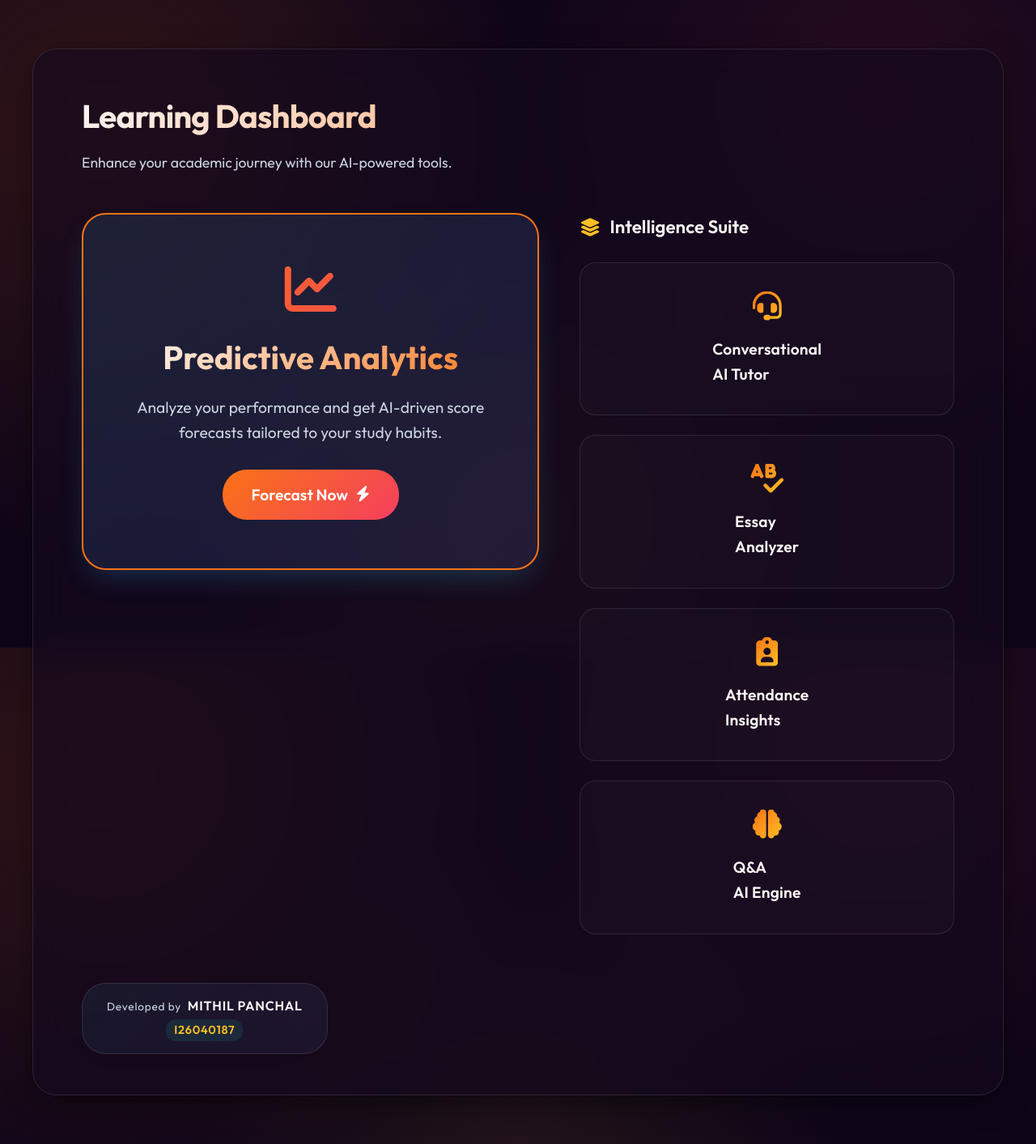
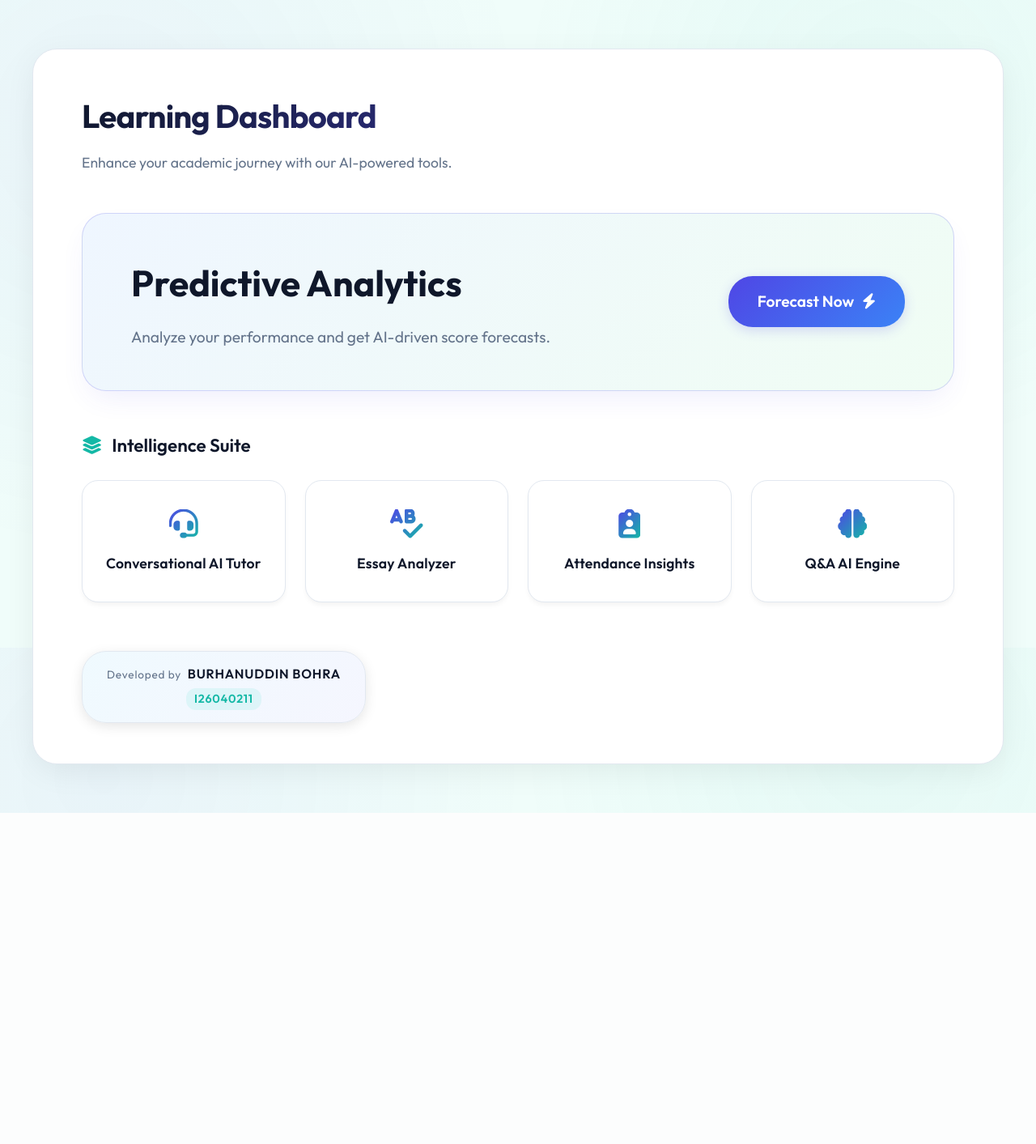
Before and after one commit to MORYASSHAN/REPO_freelance, a Flask app: page / in a window 1280 px wide. Shown: the whole page at 81% size. After the commit the page ends 1004 px from the top, so only its background shows below. Run offline with Flask 3, Linux system fonts and the light colour scheme; parts of the project's set-up code (start-up, migrations or seed data) failed here and were passed over.

Commit message:
style: apply minimalist light mode, wide hero banner, and update developer name/ID

```diff
--- a/Exam-predictor/src/static/style_aaru.css
+++ b/Exam-predictor/src/static/style_aaru.css
@@ -2,18 +2,18 @@
 @import url('https://fonts.googleapis.com/css2?family=Outfit:wght@300;400;500;600;700&display=swap');
 
 :root {
-    --bg-dark: #0f0518;
-    --glass-bg: rgba(20, 10, 30, 0.65);
-    --glass-border: rgba(255, 255, 255, 0.1);
-    --primary-main: #f97316;
-    --primary-glow: rgba(249, 115, 22, 0.4);
-    --accent-purple: #f43f5e;
-    --accent-teal: #fbbf24;
-    --text-high: #fdf6f5;
-    --text-dim: #cbd5e1;
+    --bg-dark: #f0fdfa; /* Soft mint/white background */
+    --glass-bg: #ffffff;
+    --glass-border: #e2e8f0;
+    --primary-main: #4f46e5; /* Deep Indigo */
+    --primary-glow: rgba(79, 70, 229, 0.2);
+    --accent-purple: #3b82f6; /* Soft blue */
+    --accent-teal: #14b8a6; /* Mint/Teal */
+    --text-high: #0f172a; /* Slate 900 */
+    --text-dim: #64748b; /* Slate 500 */
     --radius-xl: 30px;
     --radius-lg: 20px;
-    --shadow-subtle: 0 10px 40px -10px rgba(0, 0, 0, 0.7);
+    --shadow-subtle: 0 10px 40px -5px rgba(0, 0, 0, 0.08); /* Lighter shadow */
     --transition-smooth: all 0.4s cubic-bezier(0.16, 1, 0.3, 1);
 }
 
@@ -27,9 +27,9 @@ body {
     font-family: 'Outfit', sans-serif;
     background-color: var(--bg-dark);
     background-image:
-        radial-gradient(circle at 10% 20%, rgba(249, 115, 22, 0.15) 0%, transparent 40%),
-        radial-gradient(circle at 85% 15%, rgba(244, 63, 94, 0.1) 0%, transparent 35%),
-        radial-gradient(circle at 50% 80%, rgba(251, 191, 36, 0.08) 0%, transparent 45%);
+        radial-gradient(circle at 10% 20%, rgba(79, 70, 229, 0.05) 0%, transparent 40%),
+        radial-gradient(circle at 85% 15%, rgba(20, 184, 166, 0.05) 0%, transparent 35%),
+        radial-gradient(circle at 50% 80%, rgba(59, 130, 246, 0.05) 0%, transparent 45%);
     background-attachment: fixed;
     color: var(--text-high);
     line-height: 1.6;
@@ -48,8 +48,6 @@ body {
     margin: 60px auto;
     padding: 50px 60px;
     background: var(--glass-bg);
-    backdrop-filter: blur(20px);
-    -webkit-backdrop-filter: blur(20px);
     border: 1px solid var(--glass-border);
     border-radius: var(--radius-xl);
     box-shadow: var(--shadow-subtle);
@@ -58,13 +56,8 @@ body {
     z-index: 1;
 }
 
-/* Dashboard Split Grid Layout */
-.dashboard-grid {
-    display: grid;
-    grid-template-columns: 1.1fr 0.9fr;
-    gap: 50px;
-    margin-top: 40px;
-    align-items: flex-start;
+.bottom-section {
+    margin-top: 50px;
 }
 
 h1 {
@@ -85,18 +78,17 @@ p {
     max-width: 600px;
 }
 
-/* Nav Grid */
 .nav-grid {
     display: grid;
-    grid-template-columns: repeat(auto-fit, minmax(280px, 1fr));
+    grid-template-columns: repeat(auto-fit, minmax(220px, 1fr));
     gap: 24px;
 }
 
 .nav-card {
-    background: rgba(255, 255, 255, 0.02);
+    background: #ffffff;
     border: 1px solid var(--glass-border);
     border-radius: var(--radius-lg);
-    padding: 35px;
+    padding: 35px 25px;
     text-decoration: none;
     color: var(--text-high);
     display: flex;
@@ -106,6 +98,7 @@ p {
     transition: var(--transition-smooth);
     position: relative;
     overflow: hidden;
+    box-shadow: 0 4px 6px -1px rgba(0, 0, 0, 0.05);
 }
 
 .nav-card::before {
@@ -115,16 +108,16 @@ p {
     left: 0;
     width: 100%;
     height: 100%;
-    background: linear-gradient(135deg, rgba(56, 189, 248, 0.1), transparent);
+    background: linear-gradient(135deg, rgba(79, 70, 229, 0.05), transparent);
     opacity: 0;
     transition: var(--transition-smooth);
 }
 
 .nav-card:hover {
     transform: translateY(-8px);
-    border-color: rgba(56, 189, 248, 0.3);
-    background: rgba(255, 255, 255, 0.05);
-    box-shadow: 0 20px 40px -15px rgba(0, 0, 0, 0.4);
+    border-color: rgba(79, 70, 229, 0.3);
+    background: #ffffff;
+    box-shadow: 0 20px 40px -15px rgba(0, 0, 0, 0.1);
 }
 
 .nav-card:hover::before {
@@ -142,8 +135,10 @@ p {
 
 .nav-card span {
     font-weight: 600;
-    font-size: 1.2rem;
+    font-size: 1.1rem;
     letter-spacing: 0.01em;
+    text-align: center;
+    line-height: 1.3;
 }
 
 /* Forms & Inputs */
@@ -320,8 +315,8 @@ tr td:last-child {
 /* Hero Card Styles */
 .hero-card {
     display: block;
-    background: linear-gradient(135deg, rgba(56, 189, 248, 0.12), rgba(129, 140, 248, 0.12));
-    border: 2px solid var(--primary-main);
+    background: linear-gradient(135deg, #eff6ff, #f0fdf4);
+    border: 1px solid rgba(79, 70, 229, 0.2);
     border-radius: var(--radius-xl);
     padding: 60px 40px;
     text-align: center;
@@ -331,13 +326,26 @@ tr td:last-child {
     transition: var(--transition-smooth);
     position: relative;
     overflow: hidden;
-    box-shadow: 0 15px 35px -10px rgba(56, 189, 248, 0.25);
+    box-shadow: 0 15px 35px -10px rgba(79, 70, 229, 0.1);
+}
+
+.hero-horizontal {
+    display: flex;
+    align-items: center;
+    justify-content: space-between;
+    padding: 50px 60px;
+    text-align: left;
+}
+
+.hero-horizontal-content {
+    flex: 1;
+    padding-right: 40px;
 }
 
 .hero-card:hover {
-    transform: translateY(-5px);
-    box-shadow: 0 25px 50px -15px rgba(56, 189, 248, 0.4);
-    background: linear-gradient(135deg, rgba(56, 189, 248, 0.18), rgba(129, 140, 248, 0.18));
+    transform: translateY(-3px);
+    box-shadow: 0 25px 50px -15px rgba(79, 70, 229, 0.2);
+    background: linear-gradient(135deg, #e0e7ff, #dcfce7);
 }
 
 .hero-icon {
@@ -350,26 +358,24 @@ tr td:last-child {
 }
 
 .hero-card h2 {
-    font-size: 2.5rem;
-    font-weight: 700;
+    font-size: 2.8rem;
+    font-weight: 800;
     margin-bottom: 15px;
-    background: linear-gradient(135deg, #ffffff 0%, var(--primary-main) 100%);
-    -webkit-background-clip: text;
-    background-clip: text;
-    -webkit-text-fill-color: transparent;
+    color: var(--text-high);
 }
 
 .hero-card p {
     font-size: 1.2rem;
     color: var(--text-dim);
-    margin: 0 auto 30px auto;
-    max-width: 800px;
+    margin: 0;
+    max-width: 600px;
 }
 
 .btn-hero {
     display: inline-flex;
     align-items: center;
     gap: 10px;
+    flex-shrink: 0;
     background: linear-gradient(135deg, var(--primary-main) 0%, var(--accent-purple) 100%);
     color: #ffffff;
     padding: 16px 36px;
@@ -377,10 +383,11 @@ tr td:last-child {
     font-size: 1.2rem;
     font-weight: 600;
     transition: var(--transition-smooth);
+    box-shadow: 0 4px 15px rgba(79, 70, 229, 0.2);
 }
 
 .hero-card:hover .btn-hero {
-    box-shadow: 0 8px 25px rgba(56, 189, 248, 0.4);
+    box-shadow: 0 8px 25px rgba(79, 70, 229, 0.4);
     transform: scale(1.05);
 }
 
--- a/Exam-predictor/templates/attendance.html
+++ b/Exam-predictor/templates/attendance.html
@@ -50,8 +50,8 @@
         </div>
 
         <div class="attribution-box">
-            <span class="attribution-name">Mithil Panchal</span>
-            <span class="attribution-id">I26040187</span>
+            <span class="attribution-name">Burhanuddin Bohra</span>
+            <span class="attribution-id">I26040211</span>
         </div>
     </div>
 
--- a/Exam-predictor/templates/attendance_log.html
+++ b/Exam-predictor/templates/attendance_log.html
@@ -45,8 +45,8 @@
         <a href="/" class="btn-back"><i class="fas fa-arrow-left"></i> Back to Dashboard</a>
 
         <div class="attribution-box">
-            <span class="attribution-name">Mithil Panchal</span>
-            <span class="attribution-id">I26040187</span>
+            <span class="attribution-name">Burhanuddin Bohra</span>
+            <span class="attribution-id">I26040211</span>
         </div>
     </div>
 
--- a/Exam-predictor/templates/essay.html
+++ b/Exam-predictor/templates/essay.html
@@ -20,8 +20,8 @@
         <a href="/" class="btn-back"><i class="fas fa-arrow-left"></i> Back to Dashboard</a>
 
         <div class="attribution-box">
-            <span class="attribution-name">Mithil Panchal</span>
-            <span class="attribution-id">I26040187</span>
+            <span class="attribution-name">Burhanuddin Bohra</span>
+            <span class="attribution-id">I26040211</span>
         </div>
     </div>
 
--- a/Exam-predictor/templates/essay_result.html
+++ b/Exam-predictor/templates/essay_result.html
@@ -19,8 +19,8 @@
         <a href="/" class="btn-back"><i class="fas fa-arrow-left"></i> Back to Dashboard</a>
 
         <div class="attribution-box">
-            <span class="attribution-name">Mithil Panchal</span>
-            <span class="attribution-id">I26040187</span>
+            <span class="attribution-name">Burhanuddin Bohra</span>
+            <span class="attribution-id">I26040211</span>
         </div>
     </div>
 
--- a/Exam-predictor/templates/index.html
+++ b/Exam-predictor/templates/index.html
@@ -11,42 +11,39 @@
         <h1>Learning Dashboard</h1>
         <p>Enhance your academic journey with our AI-powered tools.</p>
 
-        <div class="dashboard-grid">
-            <div class="left-column">
-                <a href="/predictor" class="hero-card" style="margin-bottom: 0; min-height: 100%; display: flex; flex-direction: column; justify-content: center;">
-                    <i class="fas fa-chart-line hero-icon"></i>
+        <a href="/predictor" class="hero-card hero-horizontal">
+            <div class="hero-text-content">
                 <h2>Predictive Analytics</h2>
-                    <p>Analyze your performance and get AI-driven score forecasts tailored to your study habits.</p>
-                    <span class="btn-hero" style="align-self: center;">Forecast Now <i class="fas fa-bolt"></i></span>
+                <p>Analyze your performance and get AI-driven score forecasts.</p>
+            </div>
+            <span class="btn-hero">Forecast Now <i class="fas fa-bolt"></i></span>
         </a>
-            </div>
 
-            <div class="right-column">
+        <div class="bottom-section">
             <h3 class="section-title"><i class="fas fa-layer-group"></i> Intelligence Suite</h3>
             <div class="nav-grid">
                 <a href="/tutor" class="nav-card">
                     <i class="fas fa-headset"></i>
-                        <span>Conversational<br>AI Tutor</span>
+                    <span>Conversational AI Tutor</span>
                 </a>
                 <a href="/essay" class="nav-card">
                     <i class="fas fa-spell-check"></i>
-                        <span>Essay<br>Analyzer</span>
+                    <span>Essay Analyzer</span>
                 </a>
                 <a href="/attendance" class="nav-card">
                     <i class="fas fa-clipboard-user"></i>
-                        <span>Attendance<br>Insights</span>
+                    <span>Attendance Insights</span>
                 </a>
                 <a href="/qa" class="nav-card">
                     <i class="fas fa-brain"></i>
-                        <span>Q&A<br>AI Engine</span>
+                    <span>Q&A AI Engine</span>
                 </a>
-                </div>
             </div>
         </div>
 
         <div class="attribution-box">
-            <span class="attribution-name">Mithil Panchal</span>
-            <span class="attribution-id">I26040187</span>
+            <span class="attribution-name">Burhanuddin Bohra</span>
+            <span class="attribution-id">I26040211</span>
         </div>
     </div>
 
--- a/Exam-predictor/templates/predictor.html
+++ b/Exam-predictor/templates/predictor.html
@@ -34,8 +34,8 @@
         <a href="/" class="btn-back"><i class="fas fa-arrow-left"></i> Back to Dashboard</a>
 
         <div class="attribution-box">
-            <span class="attribution-name">Mithil Panchal</span>
-            <span class="attribution-id">I26040187</span>
+            <span class="attribution-name">Burhanuddin Bohra</span>
+            <span class="attribution-id">I26040211</span>
         </div>
     </div>
 
--- a/Exam-predictor/templates/qa.html
+++ b/Exam-predictor/templates/qa.html
@@ -21,8 +21,8 @@
         <a href="/" class="btn-back"><i class="fas fa-arrow-left"></i> Back to Dashboard</a>
 
         <div class="attribution-box">
-            <span class="attribution-name">Mithil Panchal</span>
-            <span class="attribution-id">I26040187</span>
+            <span class="attribution-name">Burhanuddin Bohra</span>
+            <span class="attribution-id">I26040211</span>
         </div>
     </div>
 
--- a/Exam-predictor/templates/qa_result.html
+++ b/Exam-predictor/templates/qa_result.html
@@ -27,8 +27,8 @@
         </div>
 
         <div class="attribution-box">
-            <span class="attribution-name">Mithil Panchal</span>
-            <span class="attribution-id">I26040187</span>
+            <span class="attribution-name">Burhanuddin Bohra</span>
+            <span class="attribution-id">I26040211</span>
         </div>
     </div>
 
--- a/Exam-predictor/templates/result.html
+++ b/Exam-predictor/templates/result.html
@@ -15,8 +15,8 @@
         <a href="/" class="btn-back"><i class="fas fa-arrow-left"></i> Back to Dashboard</a>
 
         <div class="attribution-box">
-            <span class="attribution-name">Mithil Panchal</span>
-            <span class="attribution-id">I26040187</span>
+            <span class="attribution-name">Burhanuddin Bohra</span>
+            <span class="attribution-id">I26040211</span>
         </div>
     </div>
 
--- a/Exam-predictor/templates/tutor.html
+++ b/Exam-predictor/templates/tutor.html
@@ -19,8 +19,8 @@
         <a href="/" class="btn-back"><i class="fas fa-arrow-left"></i> Back to Dashboard</a>
 
         <div class="attribution-box">
-            <span class="attribution-name">Mithil Panchal</span>
-            <span class="attribution-id">I26040187</span>
+            <span class="attribution-name">Burhanuddin Bohra</span>
+            <span class="attribution-id">I26040211</span>
         </div>
     </div>
 
--- a/Exam-predictor/templates/tutor_result.html
+++ b/Exam-predictor/templates/tutor_result.html
@@ -21,8 +21,8 @@
         <a href="/" class="btn-back"><i class="fas fa-arrow-left"></i> Back to Dashboard</a>
 
         <div class="attribution-box">
-            <span class="attribution-name">Mithil Panchal</span>
-            <span class="attribution-id">I26040187</span>
+            <span class="attribution-name">Burhanuddin Bohra</span>
+            <span class="attribution-id">I26040211</span>
         </div>
     </div>
 
```
Lines whose indentation alone changed are shown as unchanged.
